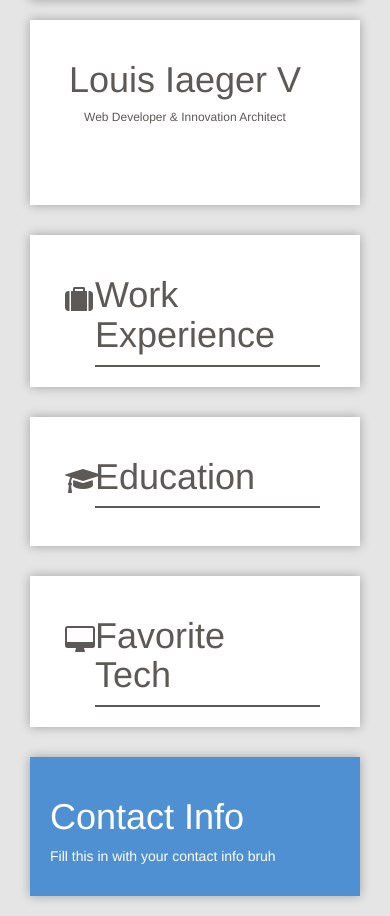
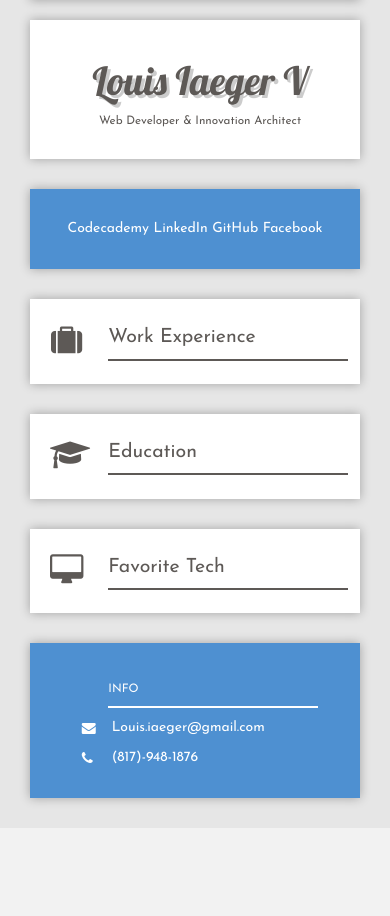
Before and after one commit to louisiaegerv/resume, a plain HTML site: page index.html in a window 390 px wide. Shown: the part 611-1527 px from the top of the page. After the commit the page ends 1439 px from the top, so only its background shows below. Drawn offline with nearby package versions, Linux system fonts and the light colour scheme; a web font is replaced by a local one.

Commit message:
ver 1.01 of resume

```diff
--- a/index.html
+++ b/index.html
@@ -4,9 +4,10 @@
   <meta name="viewport" content="width=device-width, user-scalable=no, initial-scale=1.0, maximum-scale=1.0, minimum-scale=1.0">
   <meta charset="UTF-8">
   <title>Louis Resume</title>
+  <link rel="stylesheet" href="assets/bootstrap/bootstrap.min.css">
   <link rel="stylesheet" href="style/main.css">
-  <link rel="stylesheet" href="https://maxcdn.bootstrapcdn.com/bootstrap/3.3.7/css/bootstrap.min.css" integrity="sha384-BVYiiSIFeK1dGmJRAkycuHAHRg32OmUcww7on3RYdg4Va+PmSTsz/K68vbdEjh4u" crossorigin="anonymous">
   <link rel="stylesheet" href="assets/font/css/font-awesome.min.css">
+  <link href="https://fonts.googleapis.com/css?family=Cormorant+Garamond|Josefin+Sans|Kaushan+Script|Lobster|Nova+Flat|Pacifico|Poiret+One|Satisfy|Taviraj|Ubuntu" rel="stylesheet">
 </head>
 <body>
   <div class="container-fluid">
@@ -26,13 +27,24 @@
         </div>
       </div>
 
+      <div class="col-sm-4 social">
+        <div class="card sidebar">
+          <ul>
+            <li>Codecademy</li>
+            <li>LinkedIn</li>
+            <li>GitHub</li>
+            <li>Facebook</li>
+          </ul>
+        </div>
+      </div>
+
       <div class="col-sm-8  content">
         <div class="card" id="work">
           <div class="row">
             <div class="col-xs-2 iconSpace">
-              <i class="fa fa-suitcase fa-2x"></i>
+              <i class="fa fa-suitcase"></i>
             </div>
-            <div class="col-xs-10 sectionTitle" id="workInfo">
+            <div class="col-xs-9 sectionTitle" id="workInfo">
               <h1>Work Experience</h1>
             </div>
           </div>
@@ -41,9 +53,9 @@
         <div class="card" id="education">
           <div class="row">
           <div class="col-xs-2 iconSpace">
-            <i class="fa fa-graduation-cap fa-2x"></i>
+            <i class="fa fa-graduation-cap"></i>
           </div>
-          <div class="col-xs-10 sectionTitle" id="educationInfo">
+          <div class="col-xs-9 sectionTitle" id="educationInfo">
             <h1>Education</h1>
           </div>
         </div>
@@ -51,21 +63,44 @@
 
         <div class="card" id="tech">
           <div class="row">
-          <div class="col-xs-2 iconSpace">
-            <i class="fa fa-desktop fa-2x"></i>
+            <div class="col-xs-2 iconSpace">
+              <i class="fa fa-desktop"></i>
+            </div>
+            <div class="col-xs-9 sectionTitle" id="techInfo">
+              <h1>Favorite Tech</h1>
+            </div>
           </div>
-          <div class="col-xs-10 sectionTitle" id="techInfo">
-            <h1>Favorite Tech</h1>
-          </div>
-        </div>
         </div>
       </div>
 
 
       <div class="lower col-sm-4">
-        <div class="sidebar card">
-          <h1>Contact Info</h1>
-          <p>Fill this in with your contact info bruh</p>
+        <div class="sidebar card contactInfo">
+
+          <div class="row">
+            <div class="col-xs-9 col-xs-offset-2">
+              <h3>Info</h3>
+            </div>
+          </div>
+
+          <div class="row">
+            <div class="col-xs-1 col-xs-offset-1">
+              <i class="fa fa-envelope"></i>
+            </div>
+            <div class="col-xs-9">
+              <p>Louis.iaeger@gmail.com</p>
+            </div>
+          </div>
+
+          <div class="row">
+            <div class="col-xs-1 col-xs-offset-1">
+              <i class="fa fa-phone"></i>
+            </div>
+            <div class="col-xs-9">
+              <p>(817)-948-1876</p>
+            </div>
+          </div>
+
         </div>
       </div>
 
@@ -73,11 +108,11 @@
   </div>
 
   <!-- scripts at bottom -->
-  <script
-        src="https://code.jquery.com/jquery-3.1.1.min.js"
-        integrity="sha256-hVVnYaiADRTO2PzUGmuLJr8BLUSjGIZsDYGmIJLv2b8="
-        crossorigin="anonymous"></script>
-  <script src="https://maxcdn.bootstrapcdn.com/bootstrap/3.3.7/js/bootstrap.min.js" integrity="sha384-Tc5IQib027qvyjSMfHjOMaLkfuWVxZxUPnCJA7l2mCWNIpG9mGCD8wGNIcPD7Txa" crossorigin="anonymous"></script>
+  <script src="https://code.jquery.com/jquery-3.1.1.min.js"
+          integrity="sha256-hVVnYaiADRTO2PzUGmuLJr8BLUSjGIZsDYGmIJLv2b8=" crossorigin="anonymous"></script>
+  <script src="https://maxcdn.bootstrapcdn.com/bootstrap/3.3.7/js/bootstrap.min.js"
+          integrity="sha384-Tc5IQib027qvyjSMfHjOMaLkfuWVxZxUPnCJA7l2mCWNIpG9mGCD8wGNIcPD7Txa"
+          crossorigin="anonymous"></script>
 
 </body>
 </html>
--- /dev/null
+++ b/style/_fonts.scss
@@ -0,0 +1,10 @@
+$f1: 'Cormorant Garamond', serif;
+$f2: 'Josefin Sans', sans-serif;
+$f3: 'Kaushan Script', cursive;
+$f4: 'Lobster', cursive;
+$f5: 'Nova Flat', cursive;
+$f6: 'Pacifico', cursive;
+$f7: 'Poiret One', cursive;
+$f8: 'Satisfy', cursive;
+$f9: 'Taviraj', serif;
+$f10: 'Ubuntu', sans-serif
--- a/style/main.scss
+++ b/style/main.scss
@@ -1,32 +1,52 @@
+// Imports
+
 //@import 'reset';      // resets styles from code in _reset.scss
+@import 'fonts';
+
+
+// Variables
 $main-font: #5D5956;
 $alt-font: #FFF;
 $sidebar-bg: #4E90D1;
-$page-bg: rgba(0, 0, 0, .1);
+$page-bg: rgba(0, 0, 0, .05);
 
-html, body, .container-fluid {
+
+// Document styling
+html, body {
   color: $main-font;
   background: $page-bg; }
 
-.profImg, .nameHolder {
-  margin-top: 20px;
-}
+h1, h2, h3, h4, p, li, ul {
+  font-family: $f2; }
 
-.nameHolder {
-  text-align: center !important;
-  font-size: 1.2rem; }
+#name h1 {
+  font-family: $f4; }
 
 .container-fluid {
   max-width: 1000px; }
 
-.profImg {
-  min-height: 300px;
+
+//Profile Image
+.profImg, .nameHolder {
+  margin-top: 20px; }
+  .profImg {
+  margin-bottom: 30px;
   background: url(../assets/img/me.jpg) no-repeat center 0px !important;
   background-size: cover !important; }
 
+
+// Main Content
+.nameHolder {
+  text-align: center !important; }
+  #name h1 {
+    font-size: 5vmin;
+    text-shadow: 3px 3px rgba(0,0,0, .2); }
+  #name p {
+    font-size: 2vmin; }
+
 .card {
   box-shadow: 0px 0px 10px rgba(0,0,0, .3);
-  padding: 20px;
+  padding: 20px 0;
   margin-bottom: 30px;
   background: $alt-font;
   position: relative;
@@ -36,45 +56,76 @@ html, body, .container-fluid {
     color: $alt-font;
     background: $sidebar-bg; }
   .card .row {
-    padding-right: 20px; }
+    padding: 0 0 0 10px;  }
+
+.iconSpace {
+  text-align: center;
+  font-size: 8vmin;
+  padding: 0 10px; }
+
+.sectionTitle {
+  border-bottom: 2px solid $main-font;
+  padding-left: 0 !important;
+  padding-top: 8px;
+  margin-left: 15px; }
+  .sectionTitle h1 {
+    font-size: 5vmin;
+    padding: 0;
+    margin: 0 0 10px 0; }
 
 
+// Sidebar
 .sidebar {
-  margin-bottom: 20px;
   color: $alt-font;
   background: $sidebar-bg; }
 
-.iconSpace {
-  text-align: center;
-  padding: 30px 0; }
+.social {
+  clear: left; }
+  .social ul {
+  margin-top: 10px;
+  padding: 0 !important; }
+  .social li {
+    list-style: none;
+    display: block; }
 
-.sectionTitle {
-  border-bottom: 2px solid $main-font;
-  padding-left: 0 !important; }
+.contactInfo h3 {
+  font-size: 3vmin;
+  padding-bottom: 10px;
+  text-transform: uppercase;
+  border-bottom: 2px solid $alt-font; }
 
+// Media Queries
 
 @media (min-width: 768px) {
   .content {
       float: right !important;
-    }
+      position: relative;
+      top: -160px; }
+  .profImg {
+    min-height: 300px; }
 }
 
-@media screen and (max-width: 768px) and (orientation: portrait){
+@media screen and (max-width: 767px) and (orientation: landscape) {
   .profImg {
-    margin-bottom: 30px;
+    min-height: 500px; }
+  .row {
+    max-width: 500px;
+    margin: 0 auto !important; }
+}
+
+@media screen and (max-width: 767px) and (orientation: portrait) {
+  .profImg {
     height: 70vh;
+    margin: 20px auto;  }
+  #name h1 {
+    font-size: 10vmin; }
+  #name p {
+    font-size: 3vmin; }
+  .row {
     max-width: 500px;
-    margin: 20px auto;
-  }
-  #name {
-    height: 22vh;
-  }
-  .content {
-      //position: relative;
-      //top: -330px;
-    }
-  .row {
-    max-width: 550px;
-    margin: 0 auto !important;
-  }
+    margin: 0 auto !important; }
+  .social {
+    text-align: center; }
+  .social li {
+    display: inline-block; }
 }
```
Also changed, not shown: style/main.css, 1 other file.
